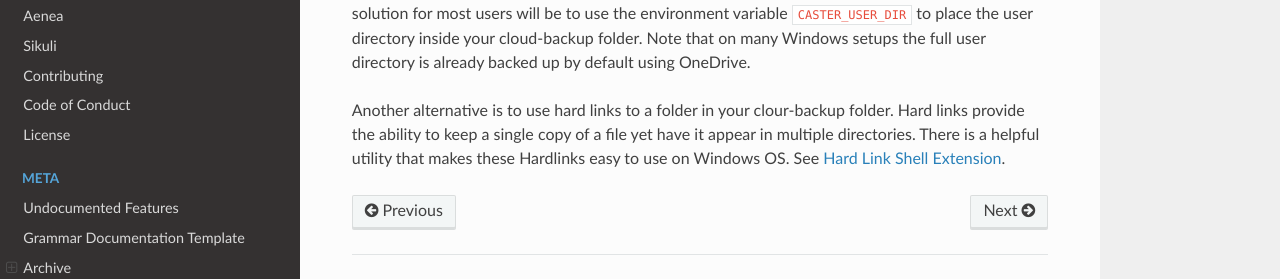
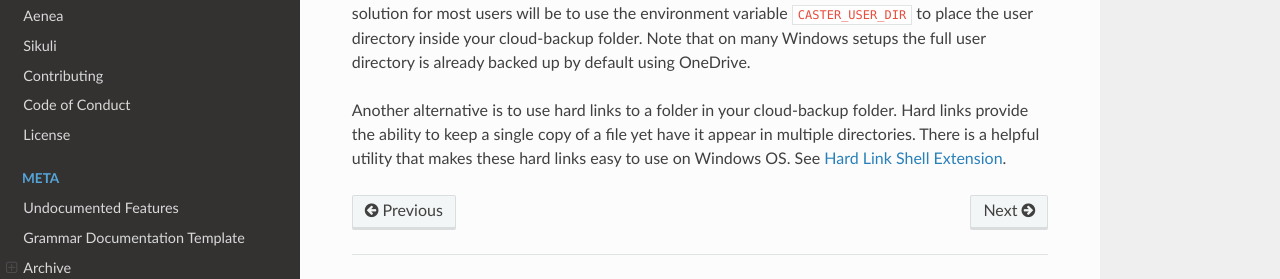
Before and after one commit to dictation-toolbox/Caster, an MkDocs documentation site: the page built from docs/readthedocs/User_Dir/Caster_User_Dir.md, in a window 1280 px wide and 1257 px high. Shown: the part 933-1212 px from the top of the window. Built offline with MkDocs 1.6.1, drawn with Linux system fonts in a browser that asks for light colours; nearby versions of some CDN libraries; comment, search, counter and statistics services are not loaded.

Commit message:
add docs

```diff
--- a/docs/readthedocs/User_Dir/Caster_User_Dir.md
+++ b/docs/readthedocs/User_Dir/Caster_User_Dir.md
@@ -26,4 +26,4 @@ Users can set the location of their Caster user directory using the environment
 
 It's good to back up this directory as it contains user content. The backup scheme can be simple as a zip file, cloud-backup service (e.g. Dropbox), or even a private GitHub repository. The simplest solution for most users will be to use the environment variable `CASTER_USER_DIR` to place the user directory inside your cloud-backup folder. Note that on many Windows setups the full user directory is already backed up by default using OneDrive.
 
-Another alternative is to use hard links to a folder in your clour-backup folder. Hard links provide the ability to keep a single copy of a file yet have it appear in multiple directories. There is a helpful utility that makes these Hardlinks easy to use on Windows OS. See [Hard Link Shell Extension](https://schinagl.priv.at/nt/hardlinkshellext/linkshellextension.html).
+Another alternative is to use hard links to a folder in your cloud-backup folder. Hard links provide the ability to keep a single copy of a file yet have it appear in multiple directories. There is a helpful utility that makes these hard links easy to use on Windows OS. See [Hard Link Shell Extension](https://schinagl.priv.at/nt/hardlinkshellext/linkshellextension.html).
```
